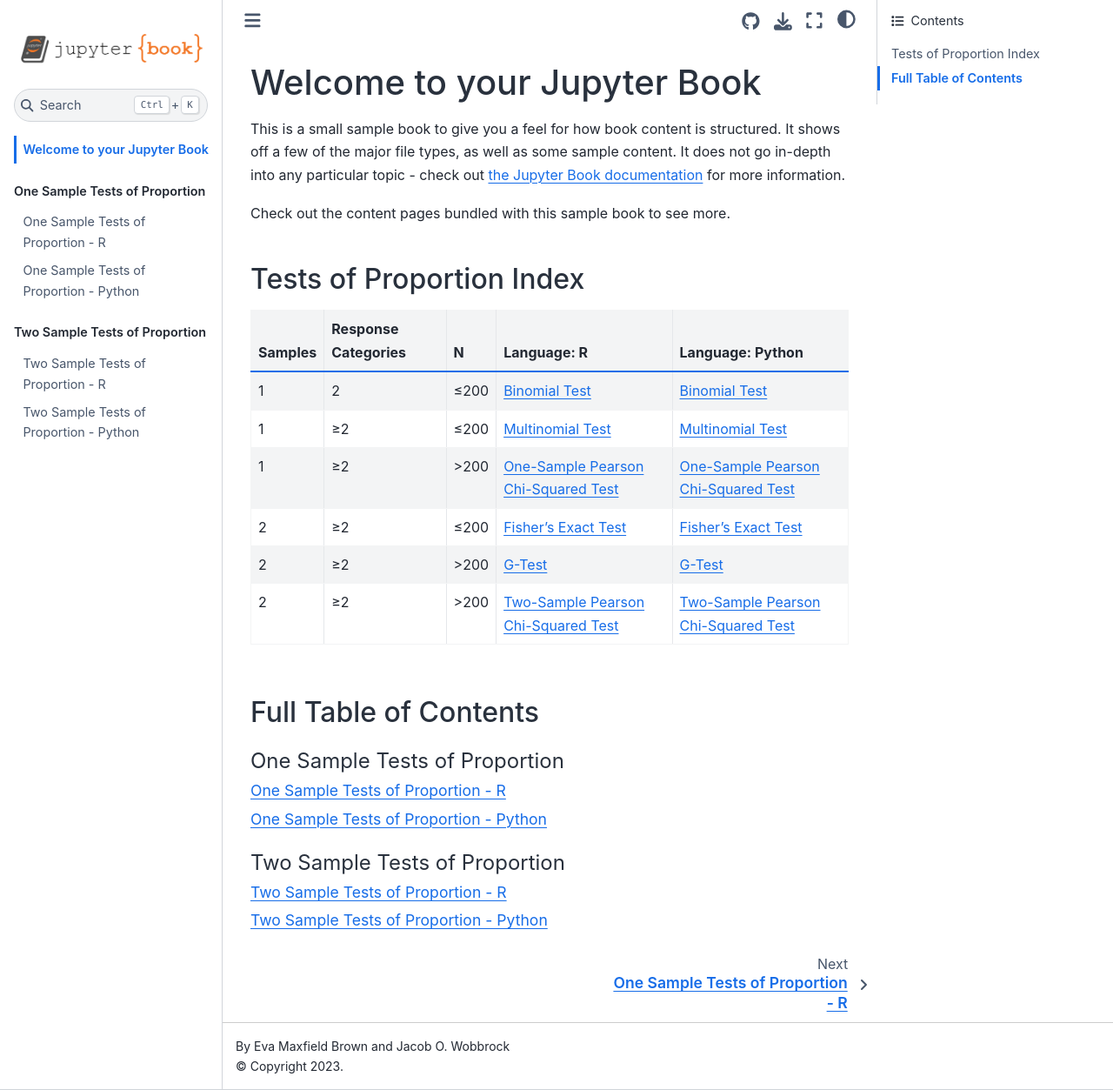
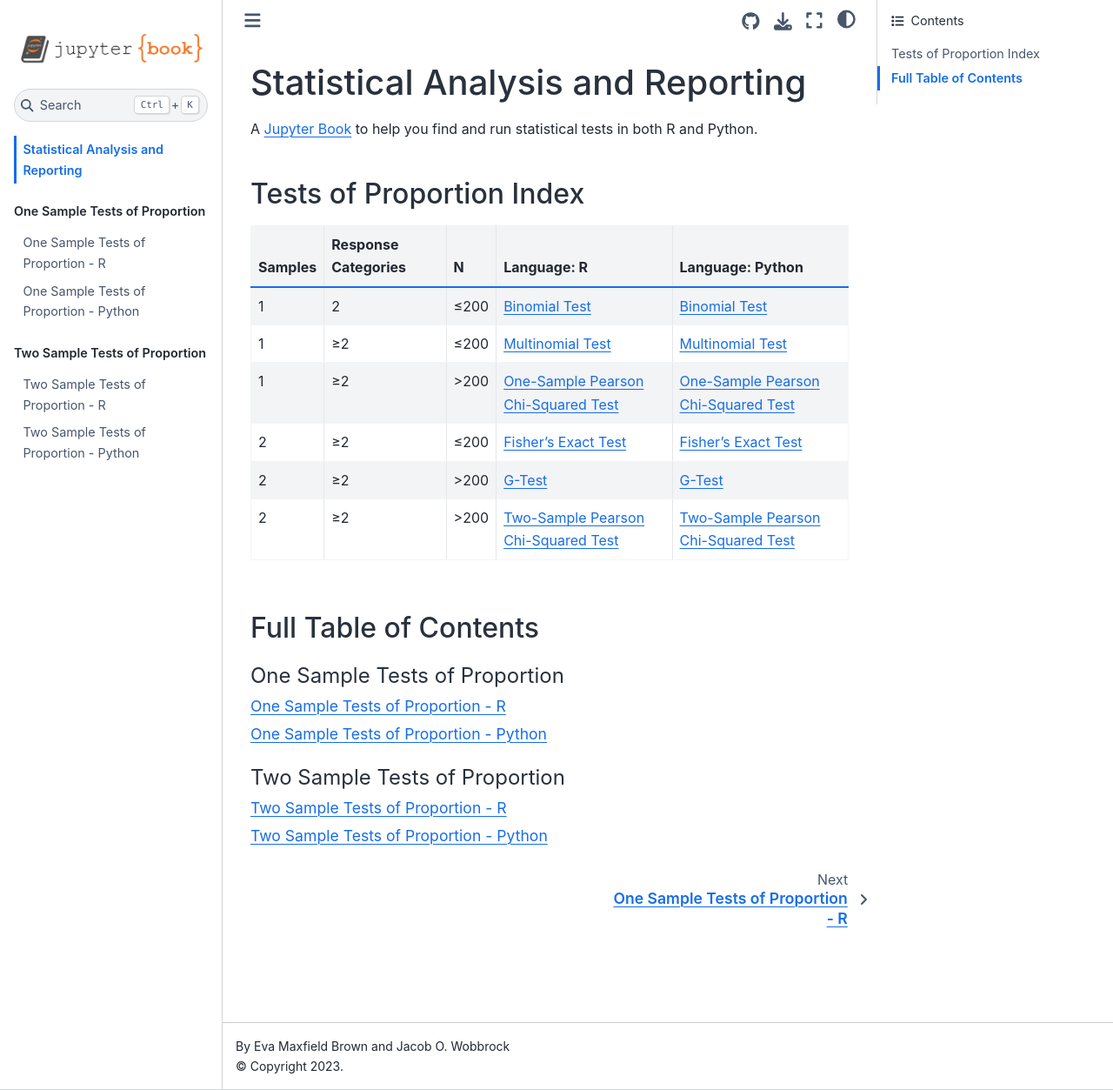
Before and after one commit to evamaxfield/statsbook, a Jupyter Book: the page built from intro.md, in a window 1280 px wide and 1253 px high. Shown: the whole window at 87% size. Built offline with Jupyter Book 1.0.4 settings and Sphinx 7.4.7 and the Sphinx Book theme 1.1.4, drawn with Linux system fonts in a browser that asks for light colours.

Commit message:
Update intro

```diff
--- a/intro.md
+++ b/intro.md
@@ -1,11 +1,6 @@
-# Welcome to your Jupyter Book
+# Statistical Analysis and Reporting
 
-This is a small sample book to give you a feel for how book content is
-structured.
-It shows off a few of the major file types, as well as some sample content.
-It does not go in-depth into any particular topic - check out [the Jupyter Book documentation](https://jupyterbook.org) for more information.
-
-Check out the content pages bundled with this sample book to see more.
+A [Jupyter Book](https://jupyterbook.org/en/stable/intro.html) to help you find and run statistical tests in both R and Python.
 
 ## Tests of Proportion Index
 
```
